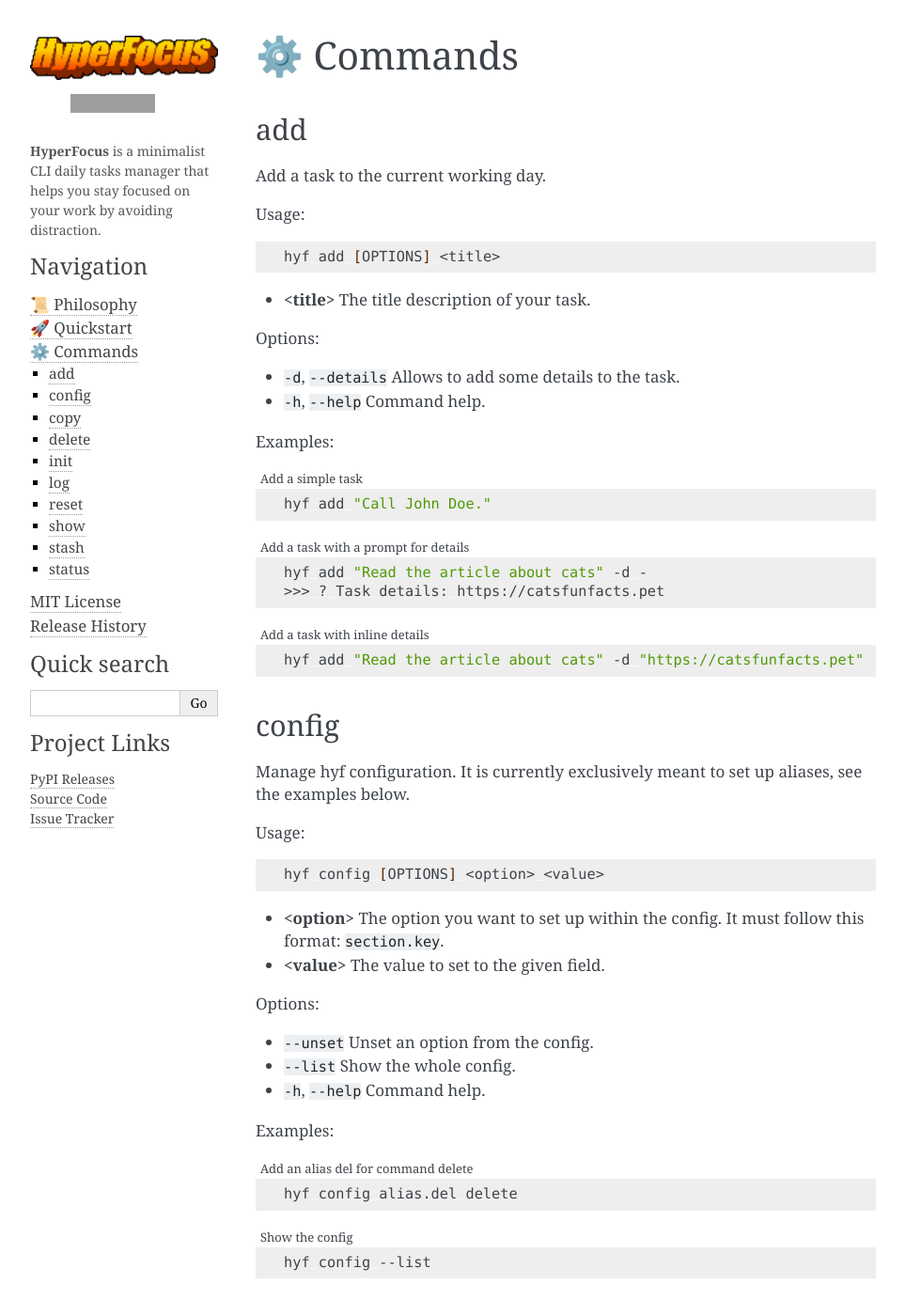
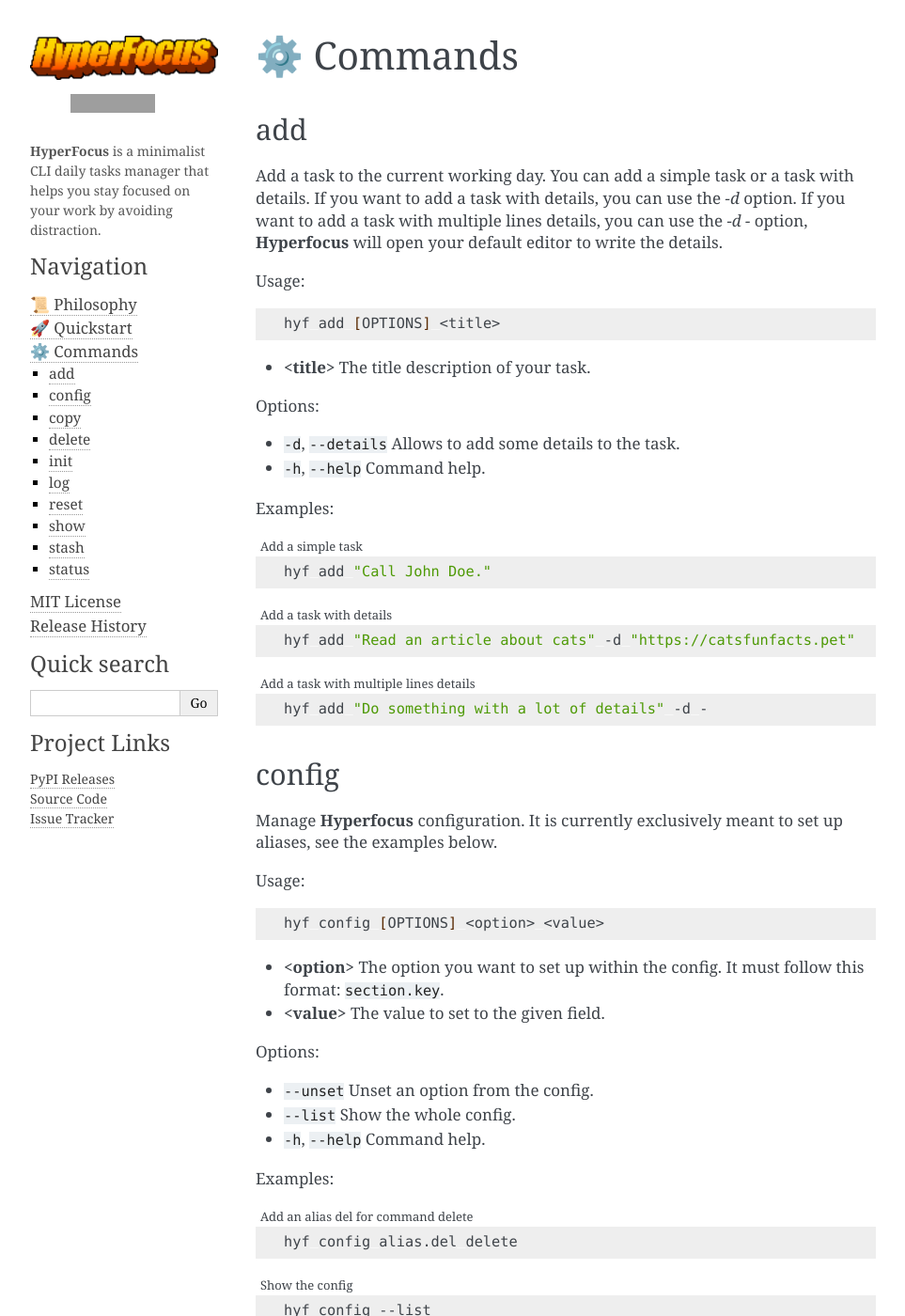
Before and after one commit to u8slvn/hyperfocus, a Sphinx documentation site: the page built from docs/source/commands.rst, in a window 1280 px wide and 1400 px high. Shown: the whole window at 94% size, without its empty margins (148-1111 px from the left). Built offline with Sphinx 7.4.7, drawn with Linux system fonts in a browser that asks for light colours; grey boxes are pictures that could not be loaded.

Commit message:
docs: add multiple line details documentation

```diff
--- a/docs/source/commands.rst
+++ b/docs/source/commands.rst
@@ -4,7 +4,7 @@
 add
 ---
 
-Add a task to the current working day.
+Add a task to the current working day. You can add a simple task or a task with details. If you want to add a task with details, you can use the `-d` option. If you want to add a task with multiple lines details, you can use the `-d -` option, **Hyperfocus** will open your default editor to write the details.
 
 Usage:
 
@@ -27,20 +27,19 @@
     hyf add "Call John Doe."
 
 .. code-block:: bash
-    :caption: Add a task with a prompt for details
+    :caption: Add a task with details
 
-    hyf add "Read the article about cats" -d -
-    >>> ? Task details: https://catsfunfacts.pet
+    hyf add "Read an article about cats" -d "https://catsfunfacts.pet"
 
 .. code-block:: bash
-    :caption: Add a task with inline details
+    :caption: Add a task with multiple lines details
 
-    hyf add "Read the article about cats" -d "https://catsfunfacts.pet"
+    hyf add "Do something with a lot of details" -d -
 
 config
 ------
 
-Manage hyf configuration. It is currently exclusively meant to set up aliases, see the examples below.
+Manage **Hyperfocus** configuration. It is currently exclusively meant to set up aliases, see the examples below.
 
 Usage:
 
```
Also changed, not shown: README.md (+1 -2 lines).
